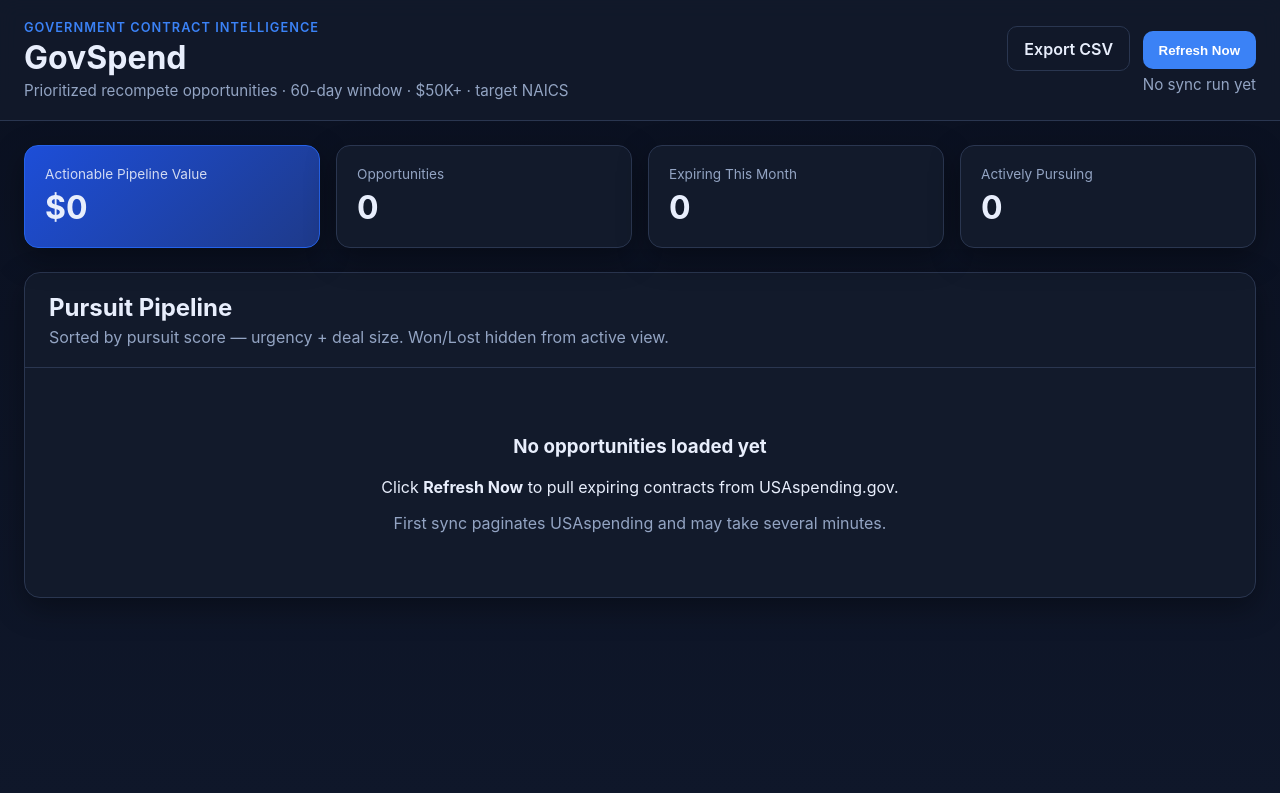
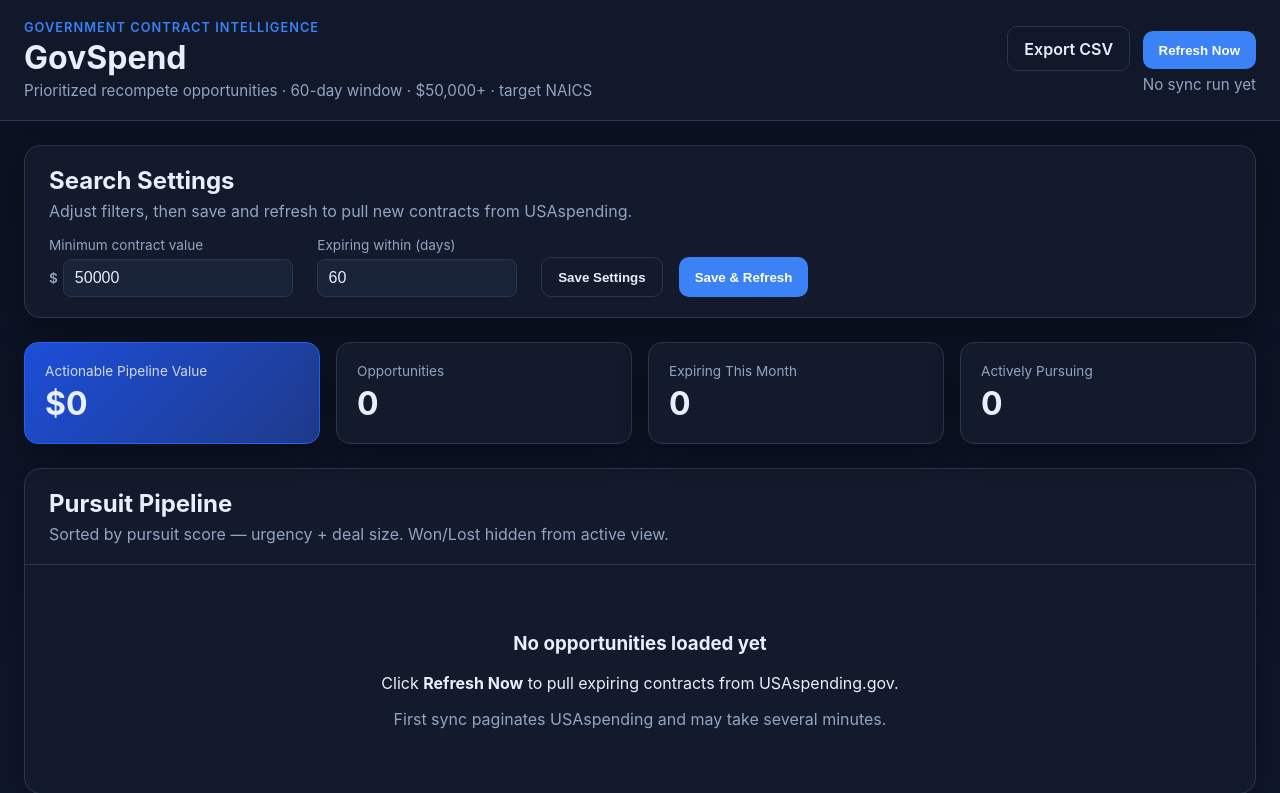
Before and after one commit to NorthernREInvestments/GovSpend, a FastAPI app: page / in a window 1280 px wide. Shown: the top 793 px of the page. Before the commit the page ends 598 px from the top, so only its background shows below. Run offline with FastAPI, Linux system fonts and the light colour scheme; data comes from the database, SQL or seed files in the repository; data that the repository does not hold is empty.

Commit message:
Add dashboard settings for minimum contract value and expiration window.
Users can save filters from the UI and run Save & Refresh to re-sync USAspending with updated thresholds.

Co-authored-by: Cursor <cursoragent@cursor.com>

```diff
--- a/app/main.py
+++ b/app/main.py
@@ -19,6 +19,7 @@ from app.services.scoring import priority_tier, usaspending_award_url
 from app.database import SessionLocal, get_db
 from app.models import Contract, ContractStatus, SyncLog
 from app.routers import contracts
+from app.services.app_settings import get_or_create_app_settings
 from app.services.sync import ContractSyncService
 
 logging.basicConfig(level=logging.INFO)
@@ -129,6 +130,7 @@ def dashboard(request: Request, db: Session = Depends(get_db)):
     latest_sync = (
         db.query(SyncLog).order_by(SyncLog.started_at.desc()).first()
     )
+    app_settings = get_or_create_app_settings(db)
 
     return templates.TemplateResponse(
         request,
@@ -136,6 +138,7 @@ def dashboard(request: Request, db: Session = Depends(get_db)):
         {
             "contracts": contract_rows,
             "hot_leads": hot_leads,
+            "app_settings": app_settings,
             "stats": {
                 "total_contracts": len(contract_rows),
                 "total_value": total_value,
--- a/app/services/usaspending.py
+++ b/app/services/usaspending.py
@@ -55,8 +55,9 @@ def parse_end_date(value: str | None) -> date | None:
 
 
 class USAspendingClient:
-    def __init__(self) -> None:
+    def __init__(self, min_award_amount: float | None = None) -> None:
         self.base_url = settings.usaspending_base_url.rstrip("/")
+        self.min_award_amount = min_award_amount if min_award_amount is not None else settings.min_award_amount
 
     async def search_expiring_contracts(
         self,
@@ -101,7 +102,7 @@ class USAspendingClient:
                 "filters": {
                     "award_type_codes": ["A", "B", "C", "D"],
                     "naics_codes": {"require": [naics_code]},
-                    "award_amounts": [{"lower_bound": settings.min_award_amount}],
+                    "award_amounts": [{"lower_bound": self.min_award_amount}],
                     "time_period": [
                         {
                             "start_date": mod_start.isoformat(),
--- a/app/static/app.js
+++ b/app/static/app.js
@@ -5,7 +5,22 @@ function showToast(message) {
   setTimeout(() => toast.classList.add("hidden"), 4000);
 }
 
-document.getElementById("refresh-btn")?.addEventListener("click", async () => {
+async function saveSettings() {
+  const minAwardAmount = Number(document.getElementById("min-award-amount").value);
+  const expirationDays = Number(document.getElementById("expiration-days").value);
+  const response = await fetch("/api/settings", {
+    method: "PATCH",
+    headers: { "Content-Type": "application/json" },
+    body: JSON.stringify({
+      min_award_amount: minAwardAmount,
+      expiration_days: expirationDays,
+    }),
+  });
+  if (!response.ok) throw new Error("Failed to save settings");
+  return response.json();
+}
+
+async function runSync() {
   const btn = document.getElementById("refresh-btn");
   btn.disabled = true;
   btn.textContent = "Syncing…";
@@ -13,14 +28,43 @@ document.getElementById("refresh-btn")?.addEventListener("click", async () => {
     const response = await fetch("/api/sync/run", { method: "POST" });
     if (!response.ok) throw new Error("Sync failed");
     const data = await response.json();
-    showToast(`Sync complete: ${data.contracts_found} found, ${data.contracts_upserted} new`);
+    showToast(`Sync complete: ${data.contracts_found} found, ${data.contracts_upserted} updated`);
     window.location.reload();
   } catch (error) {
     showToast(error.message || "Sync failed");
     btn.disabled = false;
     btn.textContent = "Refresh Now";
   }
+}
+
+document.getElementById("settings-form")?.addEventListener("submit", async (event) => {
+  event.preventDefault();
+  const btn = document.getElementById("save-settings-btn");
+  btn.disabled = true;
+  try {
+    await saveSettings();
+    showToast("Settings saved — click Refresh Now to apply");
+  } catch (error) {
+    showToast(error.message || "Failed to save settings");
+  } finally {
+    btn.disabled = false;
+  }
 });
+
+document.getElementById("save-and-refresh-btn")?.addEventListener("click", async () => {
+  const btn = document.getElementById("save-and-refresh-btn");
+  btn.disabled = true;
+  try {
+    await saveSettings();
+    showToast("Settings saved — syncing…");
+    await runSync();
+  } catch (error) {
+    showToast(error.message || "Failed to save settings");
+    btn.disabled = false;
+  }
+});
+
+document.getElementById("refresh-btn")?.addEventListener("click", runSync);
 
 document.querySelectorAll(".status-select").forEach((select) => {
   select.addEventListener("change", async (event) => {
--- a/app/static/styles.css
+++ b/app/static/styles.css
@@ -68,6 +68,70 @@ h1 {
   max-width: 1400px;
   margin: 0 auto;
   padding: 1.5rem;
+}
+
+.settings-panel {
+  background: var(--surface);
+  border: 1px solid var(--border);
+  border-radius: 16px;
+  padding: 1.25rem 1.5rem;
+  margin-bottom: 1.5rem;
+  box-shadow: var(--shadow);
+}
+
+.settings-header h2 {
+  margin: 0;
+}
+
+.settings-header p {
+  margin: 0.35rem 0 1rem;
+  color: var(--muted);
+}
+
+.settings-form {
+  display: flex;
+  flex-wrap: wrap;
+  gap: 1rem 1.5rem;
+  align-items: flex-end;
+}
+
+.settings-form label {
+  display: flex;
+  flex-direction: column;
+  gap: 0.4rem;
+  font-size: 0.85rem;
+  color: var(--muted);
+  min-width: 200px;
+}
+
+.settings-form input {
+  background: var(--surface-2);
+  color: var(--text);
+  border: 1px solid var(--border);
+  border-radius: 8px;
+  padding: 0.55rem 0.65rem;
+  font-size: 1rem;
+}
+
+.input-with-prefix {
+  display: flex;
+  align-items: center;
+  gap: 0.35rem;
+}
+
+.input-with-prefix span {
+  color: var(--muted);
+  font-weight: 600;
+}
+
+.input-with-prefix input {
+  flex: 1;
+}
+
+.settings-actions {
+  display: flex;
+  gap: 0.5rem;
+  flex-wrap: wrap;
 }
 
 .stats-grid {
--- a/app/templates/dashboard.html
+++ b/app/templates/dashboard.html
@@ -12,7 +12,10 @@
       <div>
         <p class="eyebrow">Government Contract Intelligence</p>
         <h1>GovSpend</h1>
-        <p class="subtitle">Prioritized recompete opportunities · 60-day window · $50K+ · target NAICS</p>
+        <p class="subtitle" id="settings-subtitle">
+          Prioritized recompete opportunities · {{ app_settings.expiration_days }}-day window ·
+          ${{ "{:,.0f}".format(app_settings.min_award_amount) }}+ · target NAICS
+        </p>
       </div>
       <div class="header-actions">
         <a href="/api/contracts/export" class="btn btn-secondary">Export CSV</a>
@@ -30,6 +33,32 @@
   </header>
 
   <main class="container">
+    <section class="settings-panel">
+      <div class="settings-header">
+        <h2>Search Settings</h2>
+        <p>Adjust filters, then save and refresh to pull new contracts from USAspending.</p>
+      </div>
+      <form id="settings-form" class="settings-form">
+        <label>
+          Minimum contract value
+          <div class="input-with-prefix">
+            <span>$</span>
+            <input type="number" id="min-award-amount" name="min_award_amount"
+              min="1000" step="1000" value="{{ app_settings.min_award_amount | int }}" required />
+          </div>
+        </label>
+        <label>
+          Expiring within (days)
+          <input type="number" id="expiration-days" name="expiration_days"
+            min="1" max="365" value="{{ app_settings.expiration_days }}" required />
+        </label>
+        <div class="settings-actions">
+          <button type="submit" class="btn btn-secondary" id="save-settings-btn">Save Settings</button>
+          <button type="button" class="btn btn-primary" id="save-and-refresh-btn">Save &amp; Refresh</button>
+        </div>
+      </form>
+    </section>
+
     <section class="stats-grid">
       <article class="stat-card stat-primary">
         <p class="stat-label">Actionable Pipeline Value</p>
```
Also changed, not shown: app/models.py (+9 -0 lines), app/routers/contracts.py (+17 -0 lines), app/schemas.py (+13 -0 lines), app/services/app_settings.py (added, +50 -0 lines), app/services/sync.py (+24 -4 lines), app/startup.py (+8 -0 lines).
